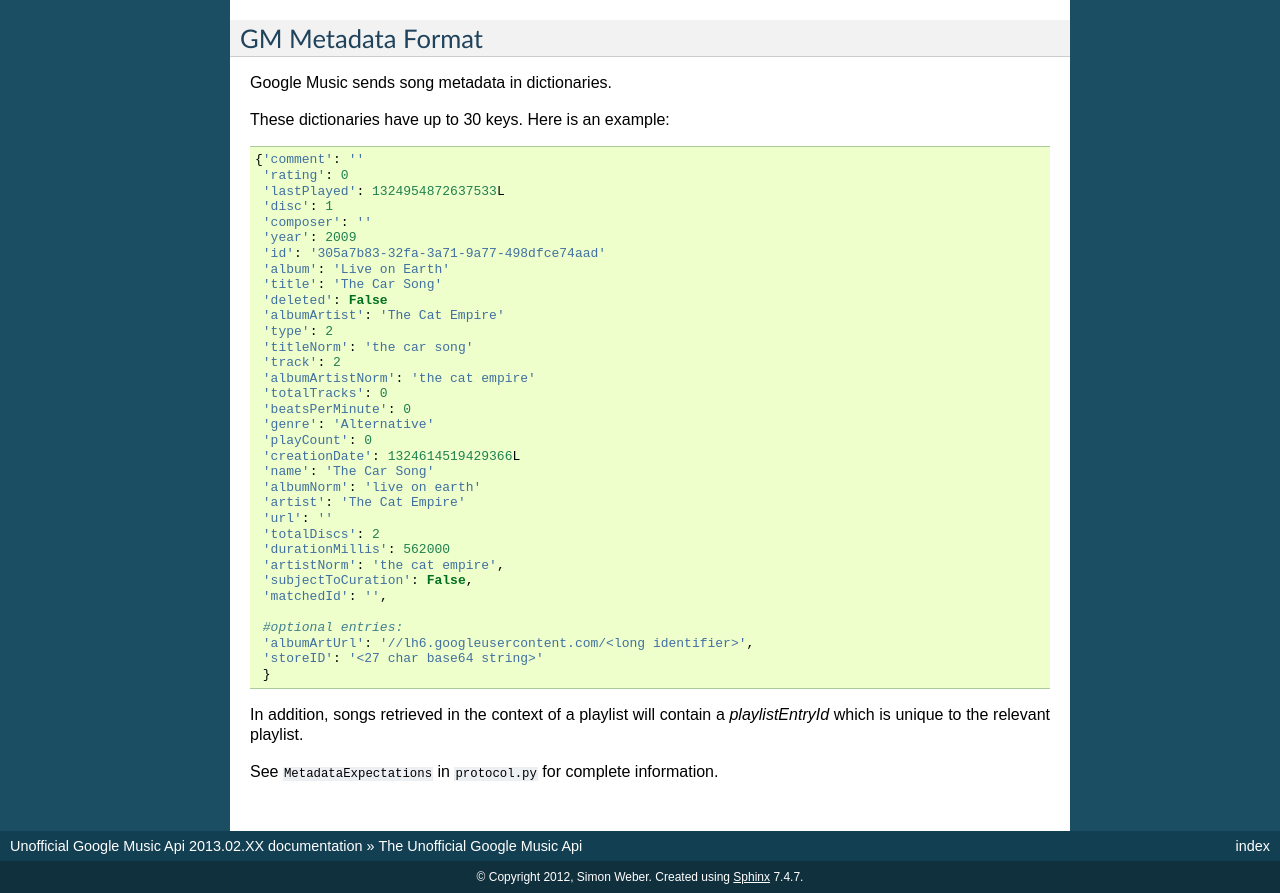
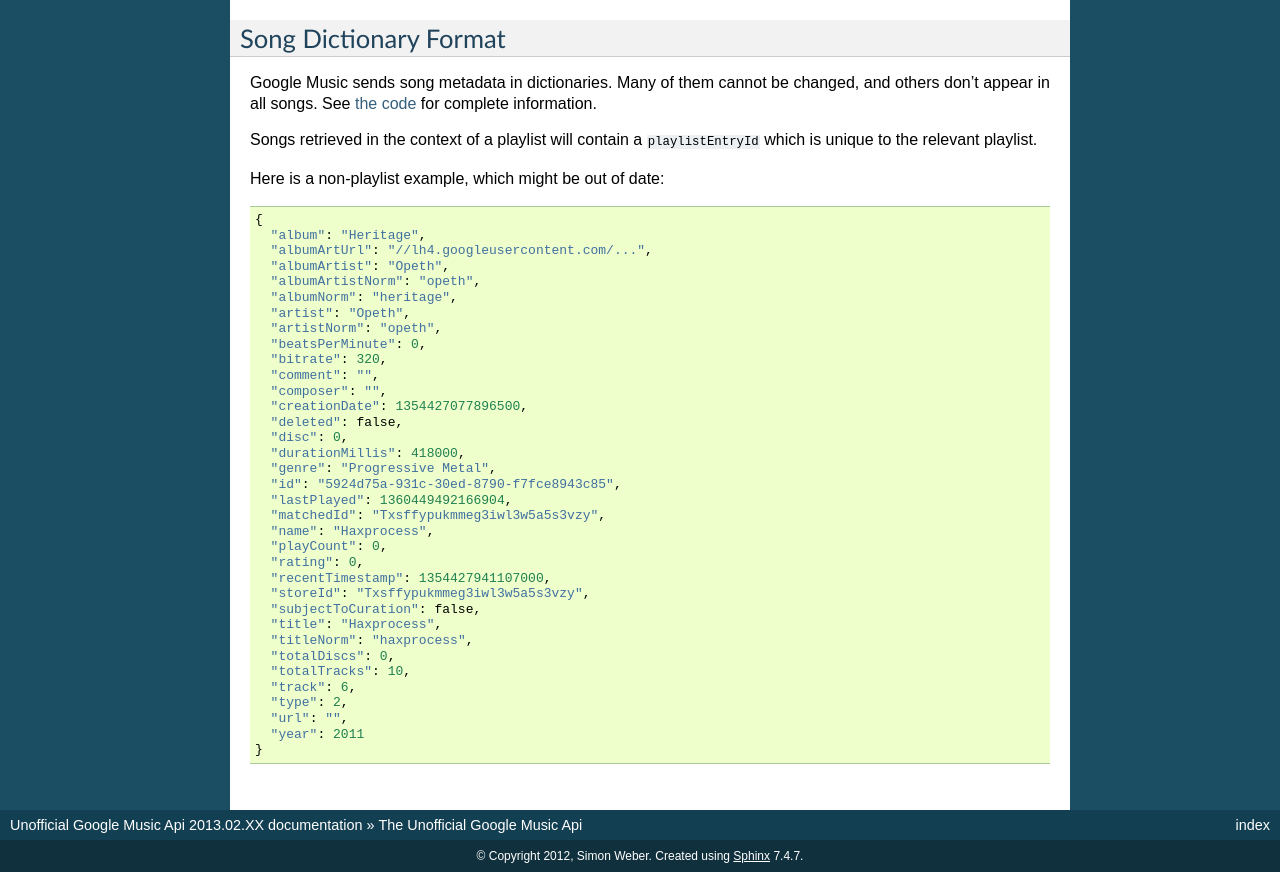
Before and after one commit to simon-weber/gmusicapi, a Sphinx documentation site: the page built from docs/source/index.rst, in a window 1280 px wide and 1400 px high, scrolled down 763 px. Shown: the part 507-1400 px from the top of the window. Built offline with Sphinx 7.4.7, drawn with Linux system fonts in a browser that asks for light colours; the version number is read from the project's files by our own code; after the commit the page ends 2142 px from its top, so only the background shows below that; some of the changed text lies outside the part shown.

Commit message:
fix song dict format links and update example

```diff
--- a/docs/source/index.rst
+++ b/docs/source/index.rst
@@ -17,7 +17,7 @@
     :members: login, logout
 
 Getting songs and playlists
------------------------------------
+---------------------------
 .. autoclass:: Api
     :members: get_all_songs, get_all_playlist_ids, get_playlist_songs
 
@@ -43,49 +43,53 @@
     :members: search
 
 
-GM Metadata Format
-==================
+.. _songdict-format:
+
+Song Dictionary Format
+======================
 
 Google Music sends song metadata in dictionaries.
+Many of them cannot be changed, and others don't appear in all songs.
+See `the code <https://github.com/simon-weber/Unofficial-Google-Music-API
+/blob/develop/gmusicapi/protocol/metadata.py>`_ for complete information.
 
-These dictionaries have up to 30 keys. Here is an example::
+Songs retrieved in the context of a playlist will contain a ``playlistEntryId``
+which is unique to the relevant playlist.
 
-    {'comment': ''
-     'rating': 0
-     'lastPlayed': 1324954872637533L
-     'disc': 1
-     'composer': ''
-     'year': 2009
-     'id': '305a7b83-32fa-3a71-9a77-498dfce74aad'
-     'album': 'Live on Earth'
-     'title': 'The Car Song'
-     'deleted': False
-     'albumArtist': 'The Cat Empire'
-     'type': 2
-     'titleNorm': 'the car song'
-     'track': 2
-     'albumArtistNorm': 'the cat empire'
-     'totalTracks': 0
-     'beatsPerMinute': 0
-     'genre': 'Alternative'
-     'playCount': 0
-     'creationDate': 1324614519429366L
-     'name': 'The Car Song'
-     'albumNorm': 'live on earth'
-     'artist': 'The Cat Empire'
-     'url': ''
-     'totalDiscs': 2
-     'durationMillis': 562000
-     'artistNorm': 'the cat empire',
-     'subjectToCuration': False,
-     'matchedId': '',
+Here is a non-playlist example, which might be out of date::
 
-     #optional entries:
-     'albumArtUrl': '//lh6.googleusercontent.com/<long identifier>',
-     'storeID': '<27 char base64 string>'
-     }
-
-
-In addition, songs retrieved in the context of a playlist will contain a `playlistEntryId` which is unique to the relevant playlist.
-
-See ``MetadataExpectations`` in ``protocol.py`` for complete information.
+    {
+      "album": "Heritage",
+      "albumArtUrl": "//lh4.googleusercontent.com/...",
+      "albumArtist": "Opeth",
+      "albumArtistNorm": "opeth",
+      "albumNorm": "heritage",
+      "artist": "Opeth",
+      "artistNorm": "opeth",
+      "beatsPerMinute": 0,
+      "bitrate": 320,
+      "comment": "",
+      "composer": "",
+      "creationDate": 1354427077896500,
+      "deleted": false,
+      "disc": 0,
+      "durationMillis": 418000,
+      "genre": "Progressive Metal",
+      "id": "5924d75a-931c-30ed-8790-f7fce8943c85",
+      "lastPlayed": 1360449492166904,
+      "matchedId": "Txsffypukmmeg3iwl3w5a5s3vzy",
+      "name": "Haxprocess",
+      "playCount": 0,
+      "rating": 0,
+      "recentTimestamp": 1354427941107000,
+      "storeId": "Txsffypukmmeg3iwl3w5a5s3vzy",
+      "subjectToCuration": false,
+      "title": "Haxprocess",
+      "titleNorm": "haxprocess",
+      "totalDiscs": 0,
+      "totalTracks": 10,
+      "track": 6,
+      "type": 2,
+      "url": "",
+      "year": 2011
+    }
```
Also changed, not shown: 1 other file.
